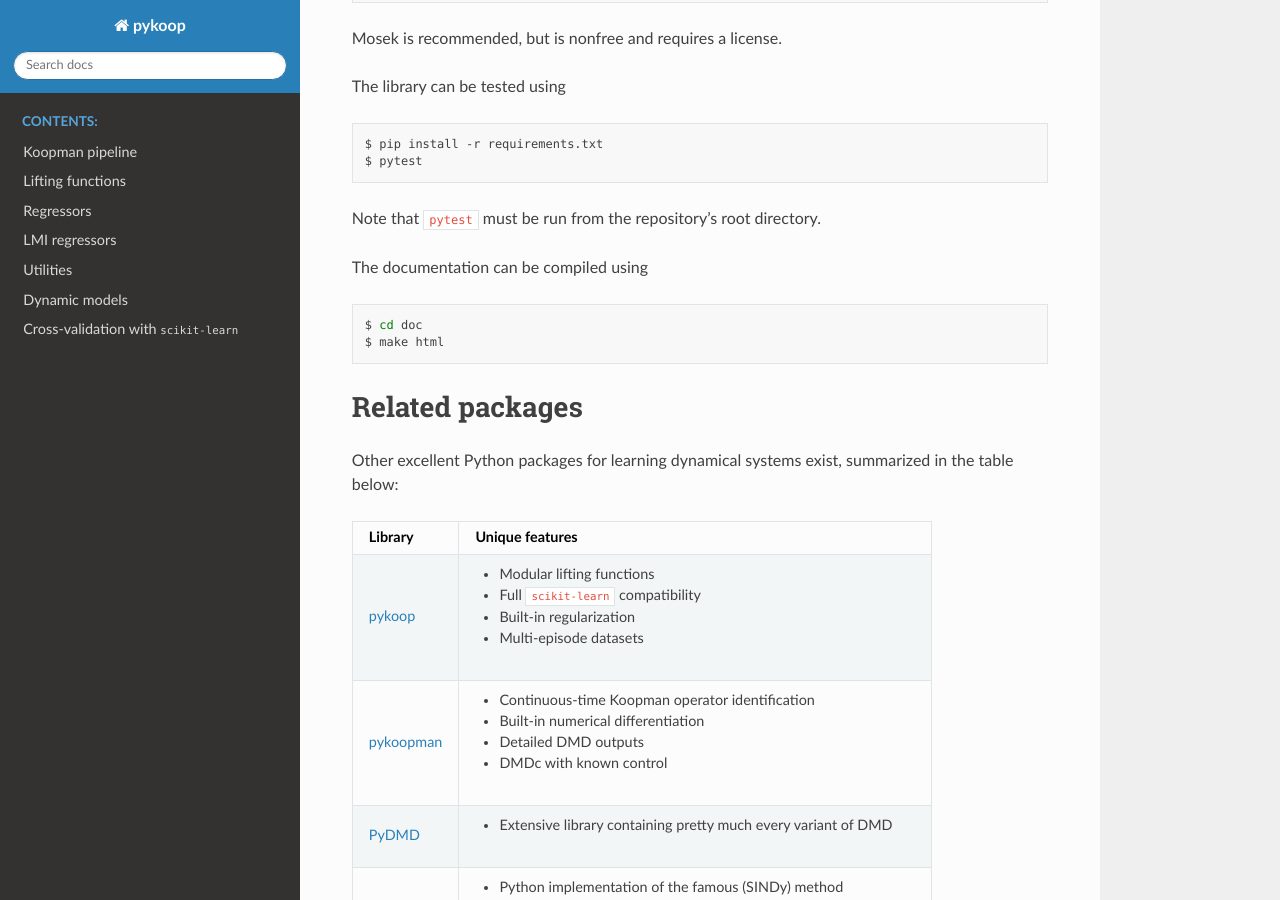
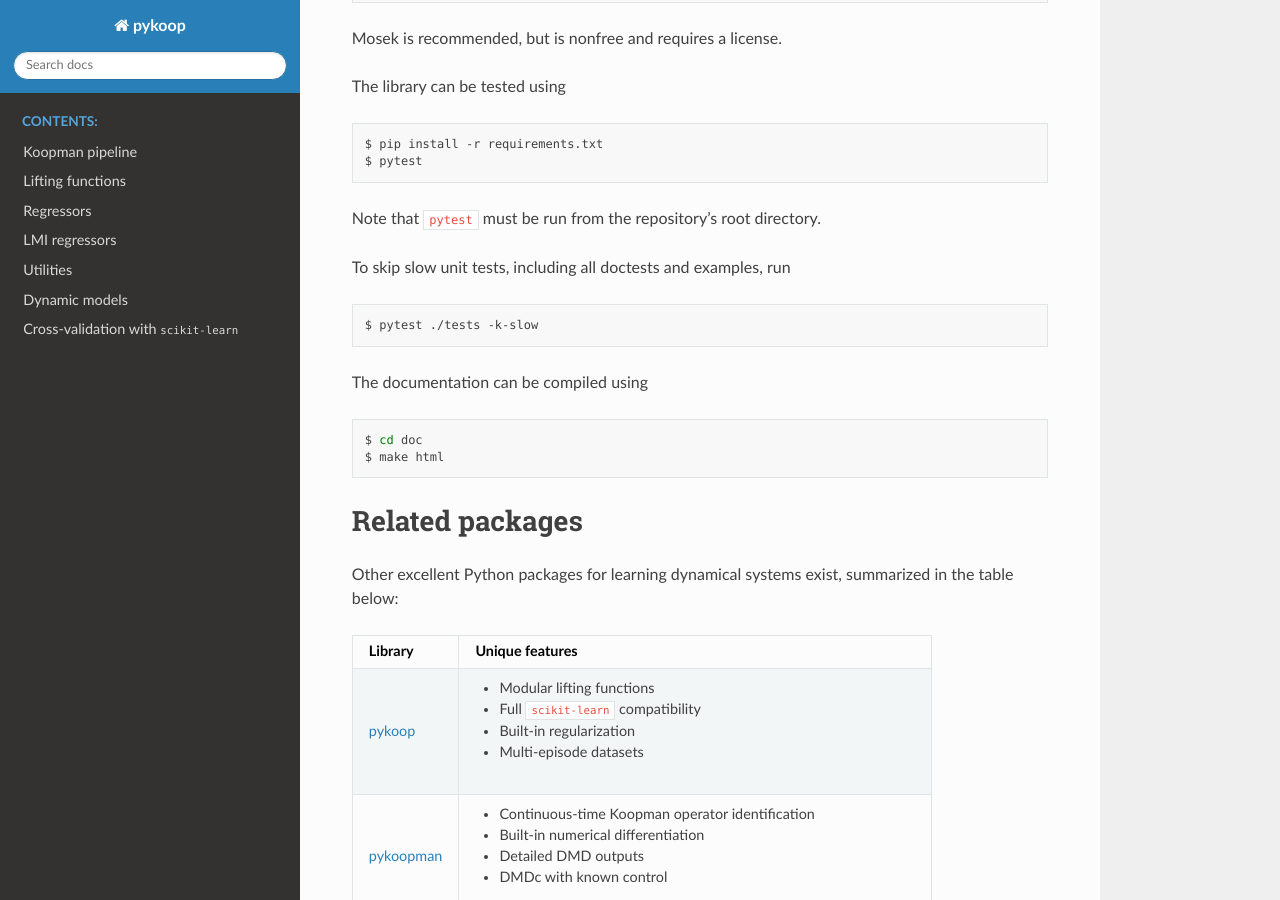
Before and after one commit to decargroup/pykoop, a Sphinx documentation site: the page built from doc/index.rst, in a window 1280 px wide and 900 px high, scrolled down 2092 px. Built offline with Sphinx 7.4.7 and the Read the Docs theme 2.0.0, drawn with Linux system fonts in a browser that asks for light colours.

Commit message:
Add documentation on slow tests

```diff
--- a/README.rst
+++ b/README.rst
@@ -110,6 +110,12 @@ The library can be tested using
 
 Note that ``pytest`` must be run from the repository's root directory.
 
+To skip slow unit tests, including all doctests and examples, run
+
+.. code-block:: sh
+
+    $ pytest ./tests -k-slow
+
 The documentation can be compiled using
 
 .. code-block:: sh
--- a/doc/index.rst
+++ b/doc/index.rst
@@ -115,6 +115,12 @@ The library can be tested using
 
 Note that ``pytest`` must be run from the repository's root directory.
 
+To skip slow unit tests, including all doctests and examples, run
+
+.. code-block:: sh
+
+    $ pytest ./tests -k-slow
+
 The documentation can be compiled using
 
 .. code-block:: sh
```
